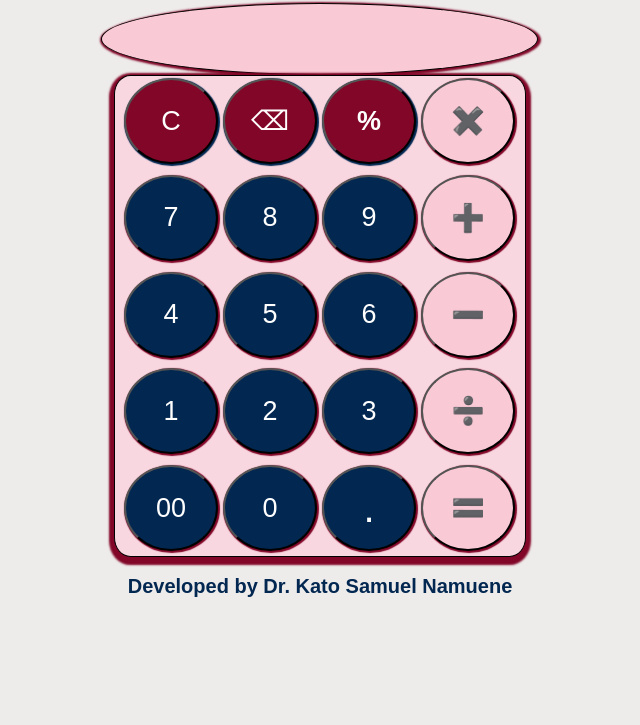
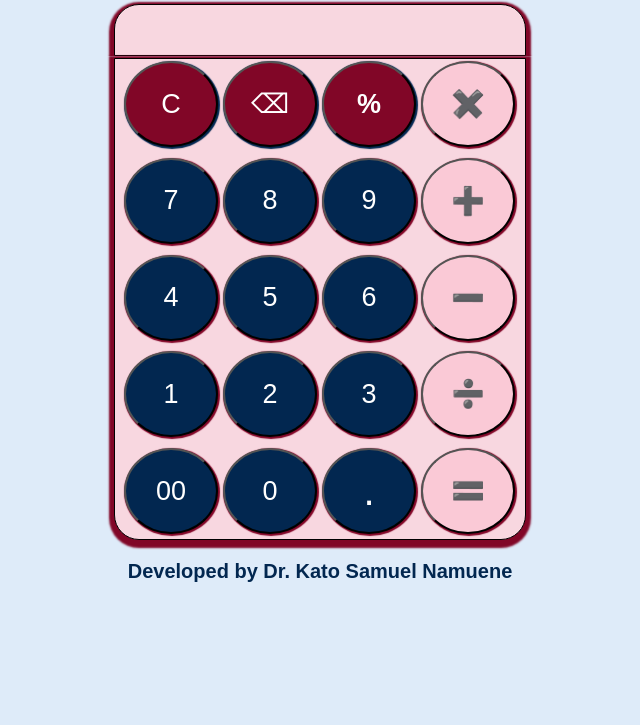
Before and after one commit to kato2025/calculator, a plain HTML site: page index.html in a window 1280 px wide. Shown: the part 75-800 px from the top of the page, without its empty margins (320-960 px from the left). Drawn offline with Linux system fonts and the light colour scheme.

Commit message:
Add index.html styles.css

```diff
--- a/index.html
+++ b/index.html
@@ -10,9 +10,9 @@
 </head>
 <body>
     <div class="calctitle">NamueneTec Calc</div>
+    <div id="display"></div>
     <div id="calculator">
         <div id="calcinterface">
-            <div id="display"></div>
             <div id="calcbuttons">
                 <button id="btnC">C</button>
                 <button id="btn">⌫</button>
--- a/styles.css
+++ b/styles.css
@@ -1,5 +1,5 @@
 * {
-    background-color: rgb(238, 235, 235);
+    background-color: rgb(222, 235, 249);
 }
 .calctitle {
     display: flex;
@@ -8,7 +8,7 @@
     font-weight: 600;
     font-family: Arial, Helvetica, sans-serif;
     margin-top: 20px;
-    margin-bottom: 10px;
+    margin-bottom: 14px;
     color: #022750;
 }
 #display {
@@ -16,16 +16,19 @@
     flex-direction: row;
     justify-content: flex-end;
     align-items: center;
-    margin-left: 31px;
-    max-width: 420px;
-    height: 70px;
+    margin: auto;
+    max-width: 395px;
+    height: 50px;
+    font-weight: 600;
     padding-right: 15px;
     font-size:27px;
     font-family: Arial, Helvetica, sans-serif;
     border: 1px solid black;
-    border-radius: 60%;
-    box-shadow: 1px 1px 2px 2px #810627;
-    background-color:  #fac9d6;
+    border-radius: 0%;
+    border-top-left-radius: 25px;
+    border-top-right-radius: 25px;
+    box-shadow: 0px 3px 2px 5px #810627;
+    background-color:  #f8d7e0;
 }
 #calculator {
     display: flex;
@@ -34,12 +37,12 @@
     max-width: 500px;
     height: 510px;
     margin: auto;
-    margin-top: 35px;
 }
 #calcinterface {
     display: flex;
     flex-direction: column;
     justify-content: center;
+    margin-top: -24px;
 }
 #calcbuttons {
     display: flex;
@@ -51,7 +54,9 @@
     max-width: 410px;
     height: 480px;
     border: 1px solid black;
-    border-radius: 4%;
+    border-radius: 0%;
+    border-bottom-left-radius: 25px;
+    border-bottom-right-radius: 25px;
     box-shadow: 0px 3px 2px 5px #810627;
     background-color: #f8d7e0;
 }
@@ -96,7 +101,7 @@ button {
     font-size: 20px;
     font-weight: 600;
     font-family: Arial, Helvetica, sans-serif;
-    margin-top: 40px;
+    margin-top: -6px;
     margin-bottom: 20px;
     color: #022750;
 }
```
